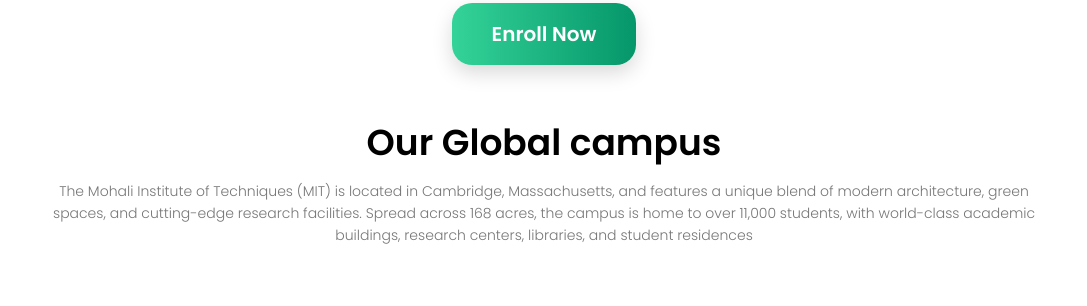
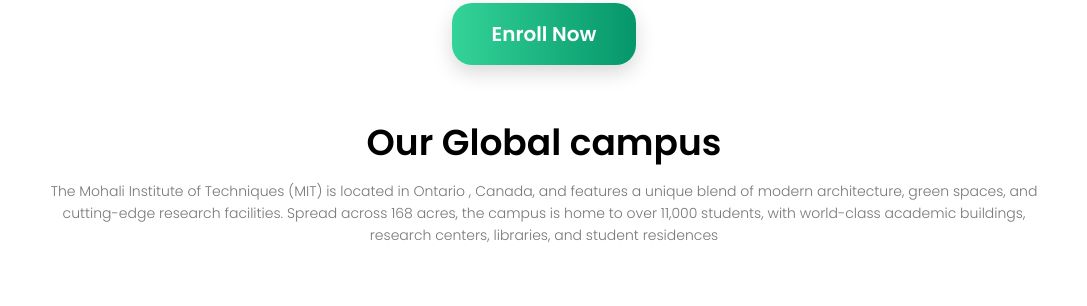
Before and after one commit to mohali-institute-of-technology/project1, a plain HTML site: page index.html in a window 1280 px wide. Shown: the part 1409-1715 px from the top of the page, without its empty margins (96-1183 px from the left). Drawn offline with Linux system fonts and the light colour scheme.

Commit message:
Update index.html

```diff
--- a/index.html
+++ b/index.html
@@ -85,7 +85,7 @@
 
     <section class="campus">
         <h1>Our Global campus</h1>
-        <p>The Mohali Institute of Techniques (MIT) is located in Cambridge, Massachusetts, and features a unique blend of modern architecture, green spaces, and cutting-edge research facilities. Spread across 168 acres, the campus is home to over 11,000 students, with world-class academic buildings, research centers, libraries, and student residences</p>
+        <p>The Mohali Institute of Techniques (MIT) is located in Ontario , Canada, and features a unique blend of modern architecture, green spaces, and cutting-edge research facilities. Spread across 168 acres, the campus is home to over 11,000 students, with world-class academic buildings, research centers, libraries, and student residences</p>
             <div class="row">
                 <div class="campus-col">
                     <img src="images/mitcampus1.jpg">
```
